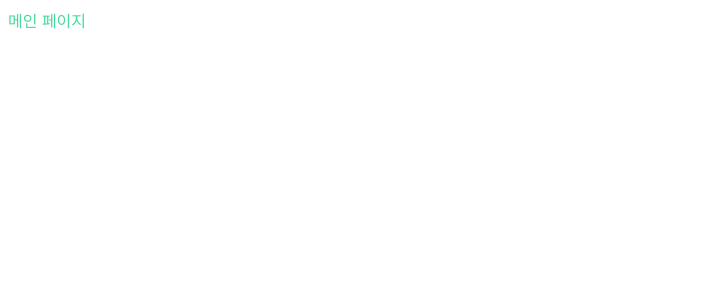
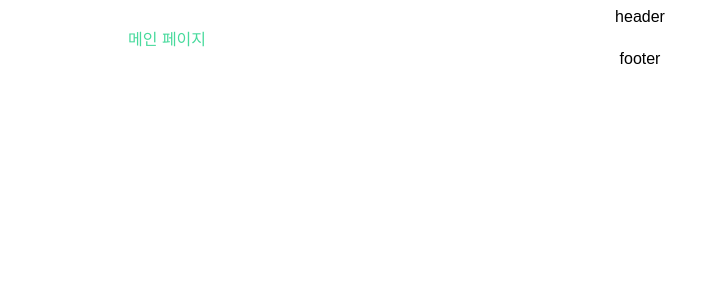
Before and after one commit to Jeans-ssu/Kiri, a React (Create React App) app in the folder client/kiri/: page / in a window 1280 px wide. Shown: the top 300 px of the page, without its empty margins (0-717 px from the left). Built offline with nearby package versions, Linux system fonts and the light colour scheme.

Commit message:
[FE] fix: PageContainer 적용

```diff
--- /dev/null
+++ b/client/kiri/src/components/PageContainer.js
@@ -0,0 +1,31 @@
+import styled, { ThemeProvider } from 'styled-components';
+import theme from '../styles/theme';
+
+const PageContainerBox = styled.div`
+  min-height: 100vh;
+  display: flex;
+  flex-direction: column;
+  align-items: center;
+`;
+
+const ContentContainer = styled.div`
+  display: flex;
+  width: 100%;
+  max-width: 1024px;
+  min-width: 500px;
+`;
+
+//TODO: 헤더, 푸터 추가
+const PageContainer = ({ children, header, footer }) => {
+  return (
+    <PageContainerBox>
+      <ThemeProvider theme={theme}>
+        {header === false ? null : <div>header</div>}
+        <ContentContainer>{children}</ContentContainer>
+        {footer === false ? null : <div>footer</div>}
+      </ThemeProvider>
+    </PageContainerBox>
+  );
+};
+
+export default PageContainer;
--- a/client/kiri/src/pages/MainPage.js
+++ b/client/kiri/src/pages/MainPage.js
@@ -1,4 +1,5 @@
 import styled from 'styled-components';
+import PageContainer from '../components/PageContainer';
 
 const MainPageContainer = styled.div`
   color: ${({ theme }) => theme.colors.mainColor};
@@ -6,9 +7,11 @@ const MainPageContainer = styled.div`
 
 const MainPage = () => {
   return (
-    <MainPageContainer>
-      <div>메인 페이지</div>
-    </MainPageContainer>
+    <PageContainer header footer>
+      <MainPageContainer>
+        <div>메인 페이지</div>
+      </MainPageContainer>
+    </PageContainer>
   );
 };
 
--- a/client/kiri/src/pages/NoMatchPage.js
+++ b/client/kiri/src/pages/NoMatchPage.js
@@ -1,12 +1,15 @@
 import styled from 'styled-components';
+import PageContainer from '../components/PageContainer';
 
 const NoMatchPageContainer = styled.div``;
 
 const NoMatchPage = () => {
   return (
-    <NoMatchPageContainer>
-      <div>알 수 없는 페이지</div>
-    </NoMatchPageContainer>
+    <PageContainer header footer>
+      <NoMatchPageContainer>
+        <div>알 수 없는 페이지</div>
+      </NoMatchPageContainer>
+    </PageContainer>
   );
 };
 
```
